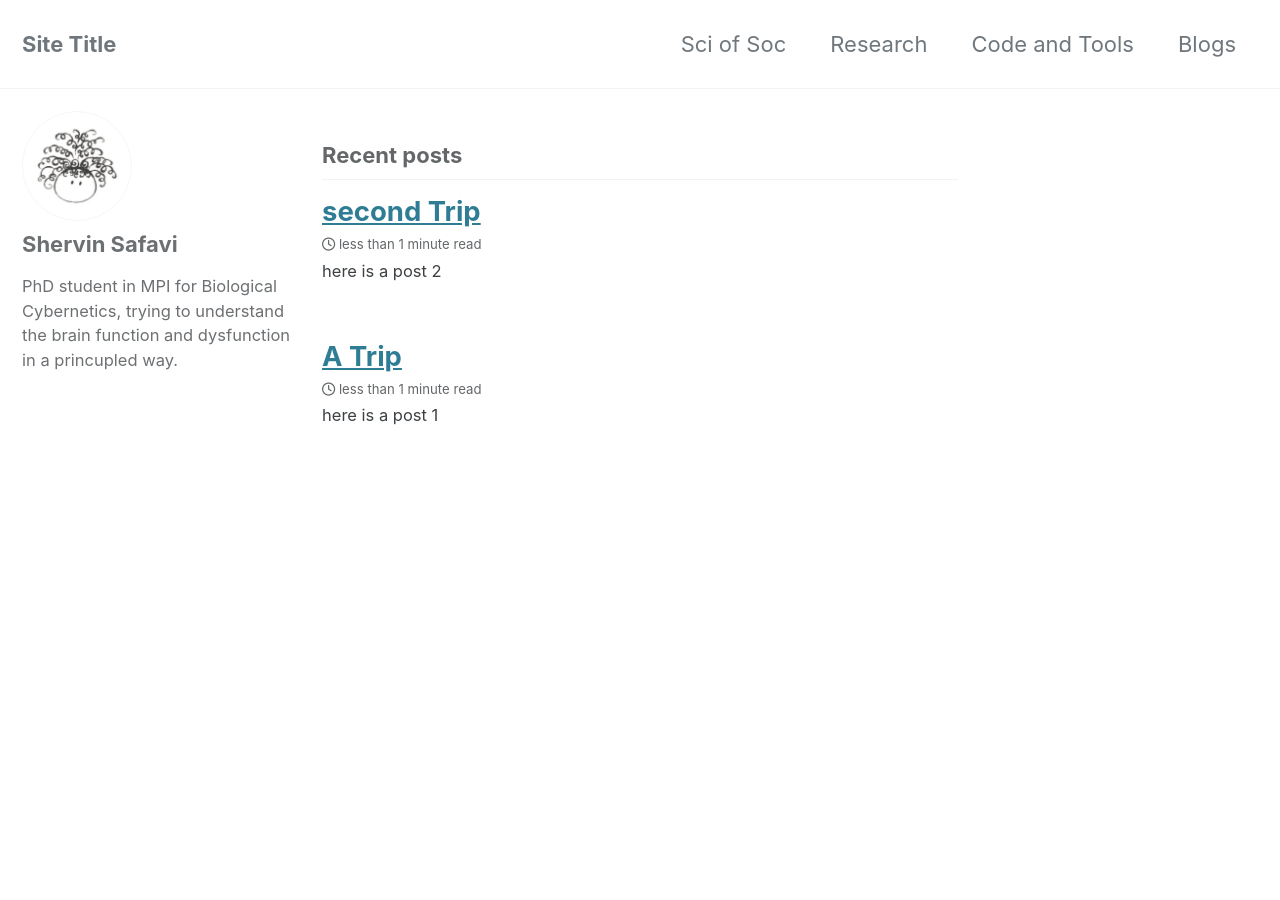
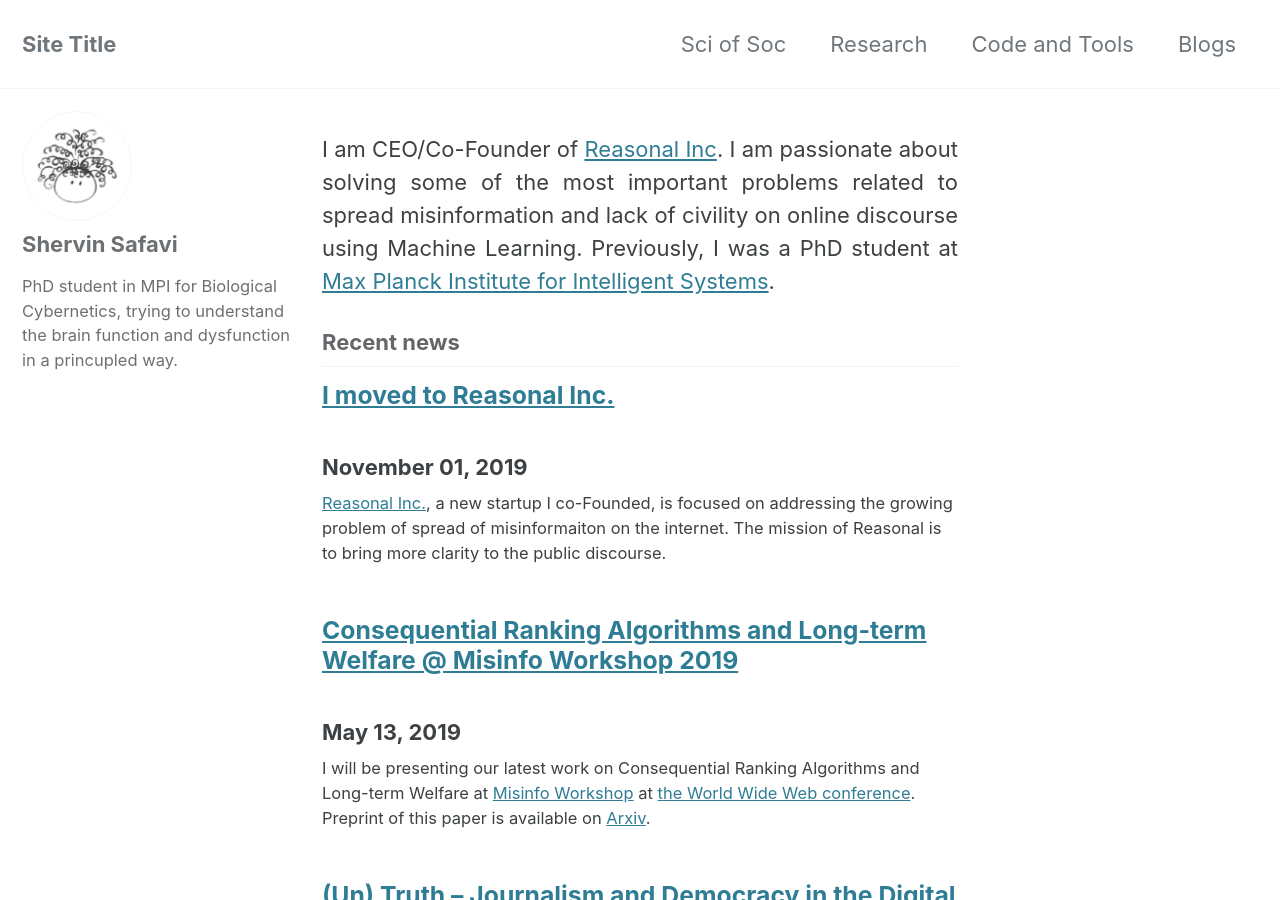
Before and after one commit to shervinsafavi/shervinsafavi.github.io, a Jekyll site: the page built from index.html, in a window 1280 px wide and 900 px high. Built offline with Jekyll 4.4.1, drawn with Linux system fonts in a browser that asks for light colours; cached includes are drawn as plain includes; nearby versions of some CDN libraries; the list of posts is cut into pages by our own code; some of the changed text lies outside the part shown.

Commit message:
add sample index.html file

```diff
--- a/index.html
+++ b/index.html
@@ -1,4 +1,14 @@
 ---
 layout: home
+excerpt: "Shervin Safavi personal webpage."
 author_profile: true
 ---
+
+<p align="justify">
+  I am CEO/Co-Founder of <a target="_blank"  href="https://reason.al">Reasonal Inc</a>. I am passionate about solving some of the most important problems related to spread misinformation and lack of civility on online discourse using Machine Learning. Previously, I was a PhD student at <a target="_blank" href="https://is.tuebingen.mpg.de">Max Planck Institute for Intelligent Systems</a>.</p>
+
+<h3 class="archive__subtitle">{{ site.data.ui-text[site.locale].recent_news | default: "Recent news" }}</h3>
+
+{% for post in site.data.news  %}
+{% include news-single.html %}
+{% endfor %}
```
